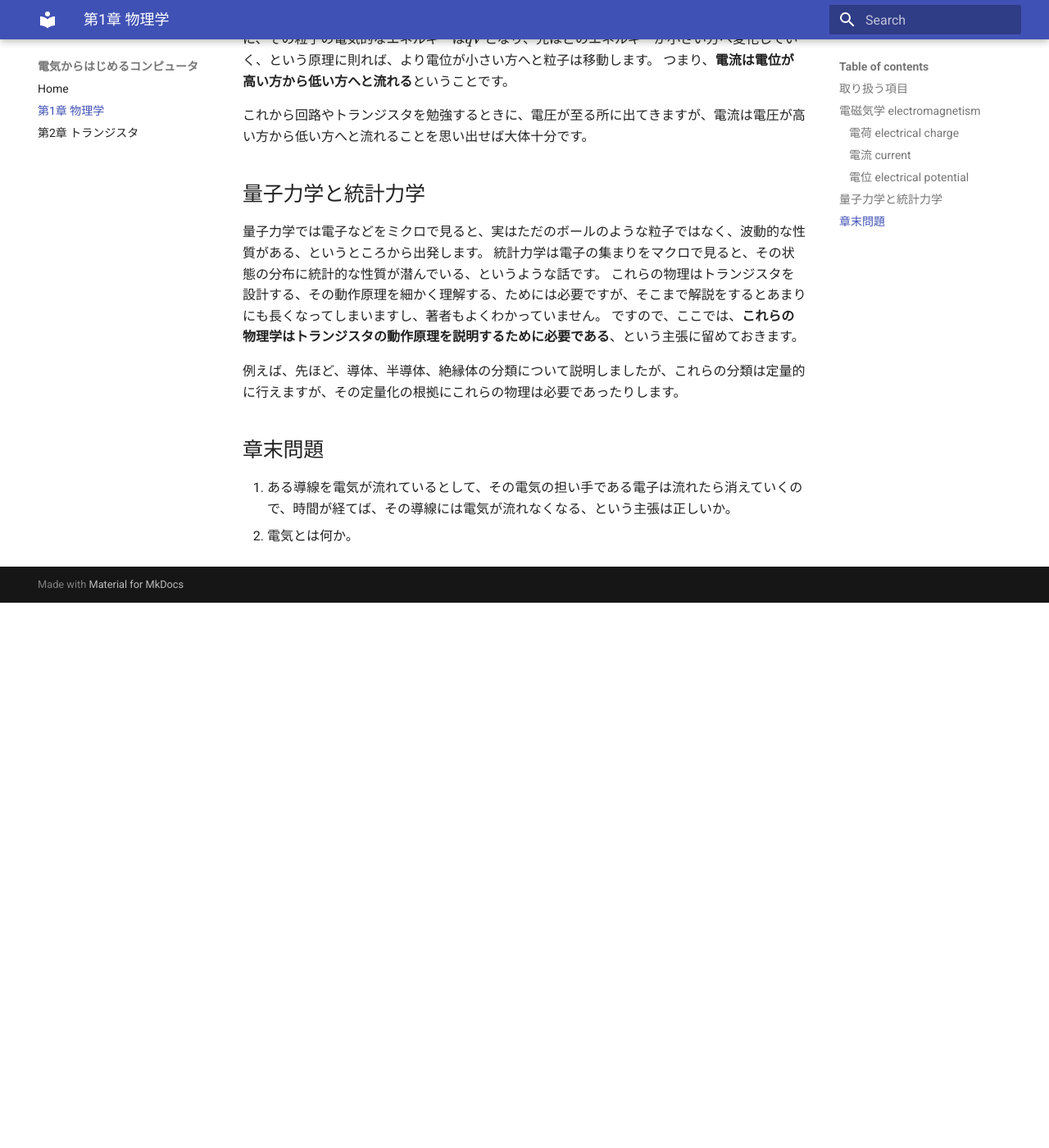
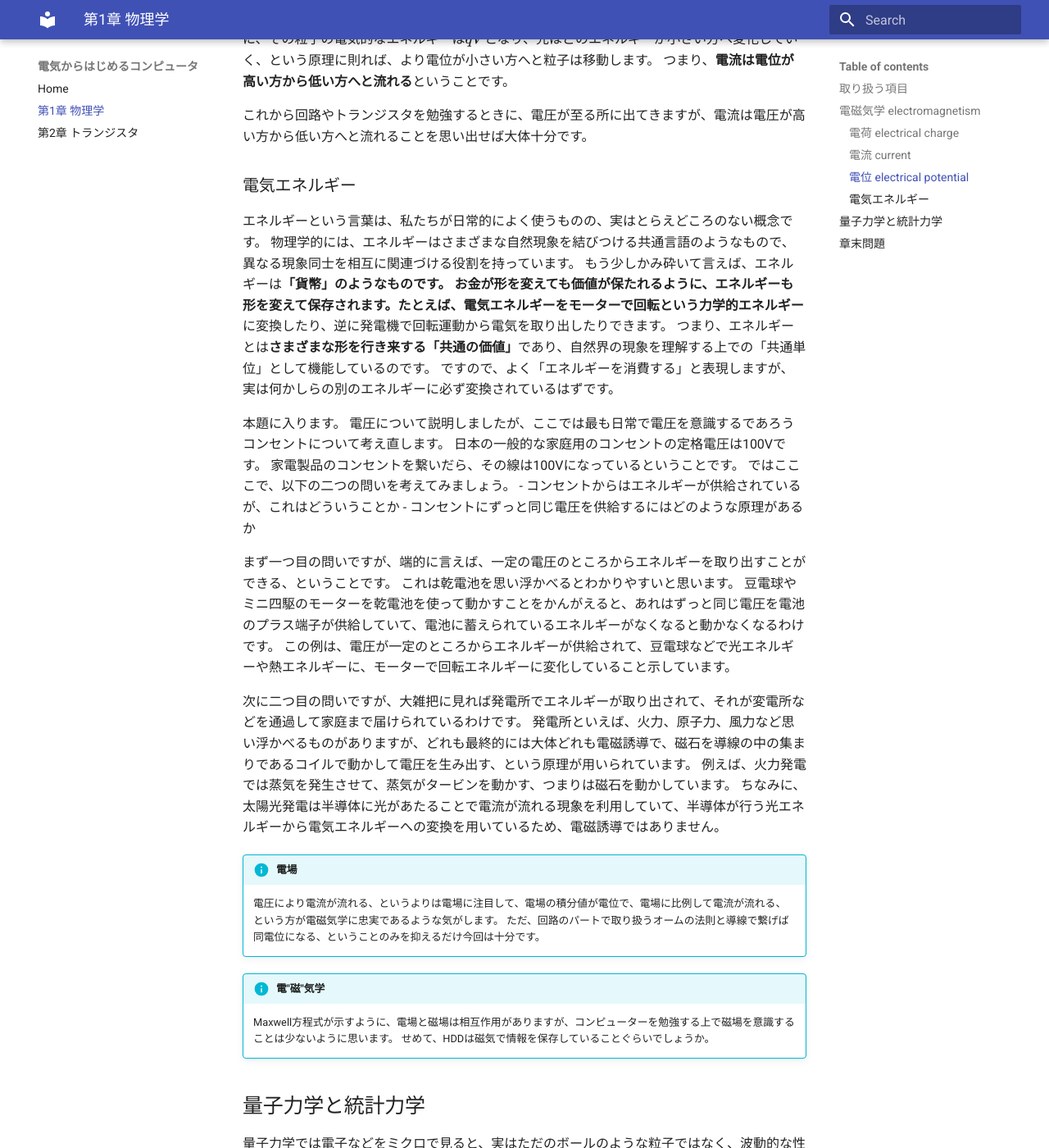
Before and after one commit to Naomath/HowComputerWorks, an MkDocs documentation site: the page built from docs/1_physics.md, in a window 1280 px wide and 1400 px high, scrolled down 2109 px. Shown: the whole window at 82% size. Built offline with MkDocs 1.6.1 and Material for MkDocs 9.7.7, drawn with Linux system fonts in a browser that asks for light colours; before the commit the page ends 2844 px from its top, so only the background shows below that; some of the changed text lies outside the part shown.

Commit message:
add energy

```diff
--- a/docs/1_physics.md
+++ b/docs/1_physics.md
@@ -63,11 +63,46 @@ $$
 
 これから回路やトランジスタを勉強するときに、電圧が至る所に出てきますが、電流は電圧が高い方から低い方へと流れることを思い出せば大体十分です。
 
+### 電気エネルギー
+エネルギーという言葉は、私たちが日常的によく使うものの、実はとらえどころのない概念です。
+物理学的には、エネルギーはさまざまな自然現象を結びつける共通言語のようなもので、異なる現象同士を相互に関連づける役割を持っています。
+もう少しかみ砕いて言えば、エネルギーは**「貨幣」のようなものです。
+お金が形を変えても価値が保たれるように、エネルギーも形を変えて保存されます。たとえば、電気エネルギーをモーターで回転という力学的エネルギー**に変換したり、逆に発電機で回転運動から電気を取り出したりできます。
+つまり、エネルギーとは**さまざまな形を行き来する「共通の価値」**であり、自然界の現象を理解する上での「共通単位」として機能しているのです。
+ですので、よく「エネルギーを消費する」と表現しますが、実は何かしらの別のエネルギーに必ず変換されているはずです。
+
+本題に入ります。
+電圧について説明しましたが、ここでは最も日常で電圧を意識するであろうコンセントについて考え直します。
+日本の一般的な家庭用のコンセントの定格電圧は100Vです。
+家電製品のコンセントを繋いだら、その線は100Vになっているということです。
+ではこここで、以下の二つの問いを考えてみましょう。
+- コンセントからはエネルギーが供給されているが、これはどういうことか
+- コンセントにずっと同じ電圧を供給するにはどのような原理があるか
+
+まず一つ目の問いですが、端的に言えば、一定の電圧のところからエネルギーを取り出すことができる、ということです。
+これは乾電池を思い浮かべるとわかりやすいと思います。
+豆電球やミニ四駆のモーターを乾電池を使って動かすことをかんがえると、あれはずっと同じ電圧を電池のプラス端子が供給していて、電池に蓄えられているエネルギーがなくなると動かなくなるわけです。
+この例は、電圧が一定のところからエネルギーが供給されて、豆電球などで光エネルギーや熱エネルギーに、モーターで回転エネルギーに変化していること示しています。
+
+次に二つ目の問いですが、大雑把に見れば発電所でエネルギーが取り出されて、それが変電所などを通過して家庭まで届けられているわけです。
+発電所といえば、火力、原子力、風力など思い浮かべるものがありますが、どれも最終的には大体どれも電磁誘導で、磁石を導線の中の集まりであるコイルで動かして電圧を生み出す、という原理が用いられています。
+例えば、火力発電では蒸気を発生させて、蒸気がタービンを動かす、つまりは磁石を動かしています。
+ちなみに、太陽光発電は半導体に光があたることで電流が流れる現象を利用していて、半導体が行う光エネルギーから電気エネルギーへの変換を用いているため、電磁誘導ではありません。
+
+
+!!! info "電場"
+    電圧により電流が流れる、というよりは電場に注目して、電場の積分値が電位で、電場に比例して電流が流れる、という方が電磁気学に忠実であるような気がします。
+    ただ、回路のパートで取り扱うオームの法則と導線で繋げば同電位になる、ということのみを抑えるだけ今回は十分です。
+
+!!! info "電"磁"気学"
+    Maxwell方程式が示すように、電場と磁場は相互作用がありますが、コンピューターを勉強する上で磁場を意識することは少ないように思います。
+    せめて、HDDは磁気で情報を保存していることぐらいでしょうか。
+
 
 ## 量子力学と統計力学
 量子力学では電子などをミクロで見ると、実はただのボールのような粒子ではなく、波動的な性質がある、というところから出発します。
 統計力学は電子の集まりをマクロで見ると、その状態の分布に統計的な性質が潜んでいる、というような話です。
-これらの物理はトランジスタを設計する、その動作原理を細かく理解する、ためには必要ですが、そこまで解説をするとあまりにも長くなってしまいますし、著者もよくわかっていません。
+これらの物理はトランジスタを設計する、その動作原理を細かく理解する、ためには必要ですが、そこまで解説をするとあまりにも長くなってしまいますし、著者も説明しきれる自信はありません。
 ですので、ここでは、**これらの物理学はトランジスタの動作原理を説明するために必要である**、という主張に留めておきます。
 
 例えば、先ほど、導体、半導体、絶縁体の分類について説明しましたが、これらの分類は定量的に行えますが、その定量化の根拠にこれらの物理は必要であったりします。
```
